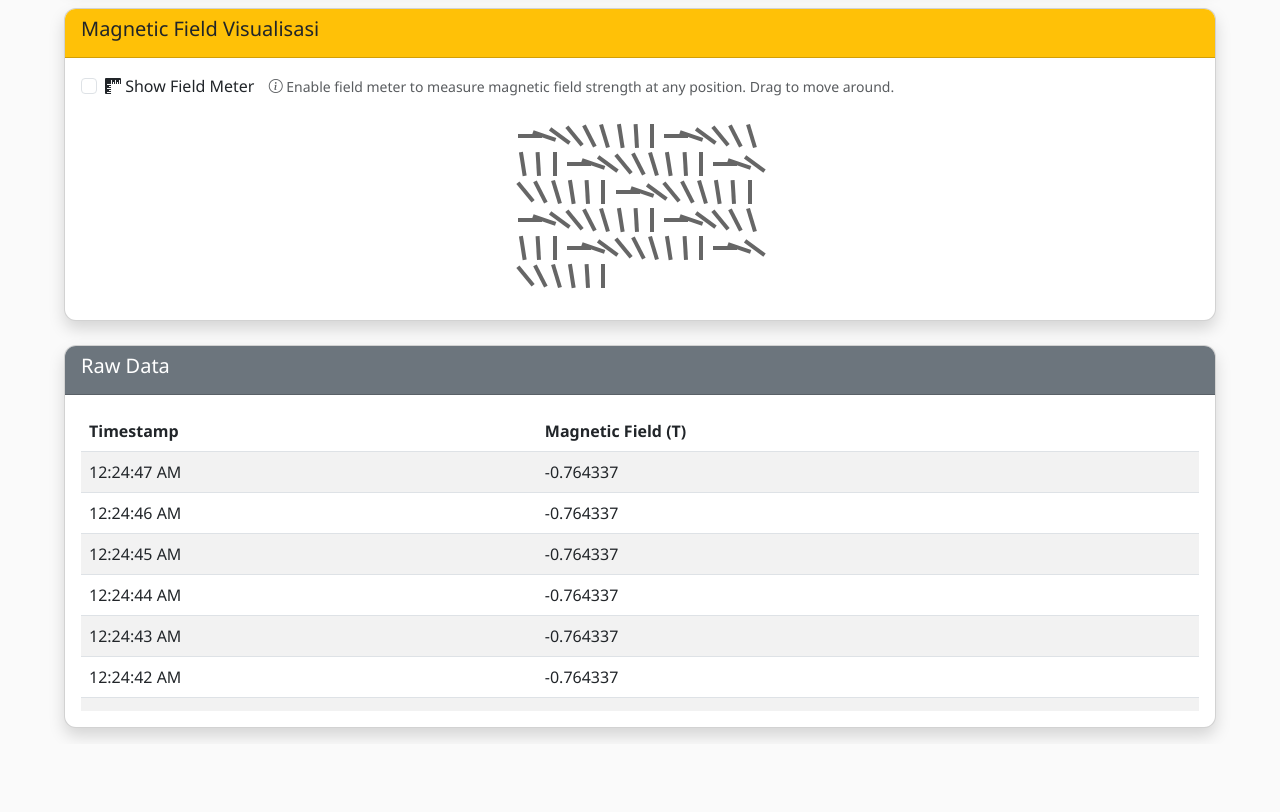
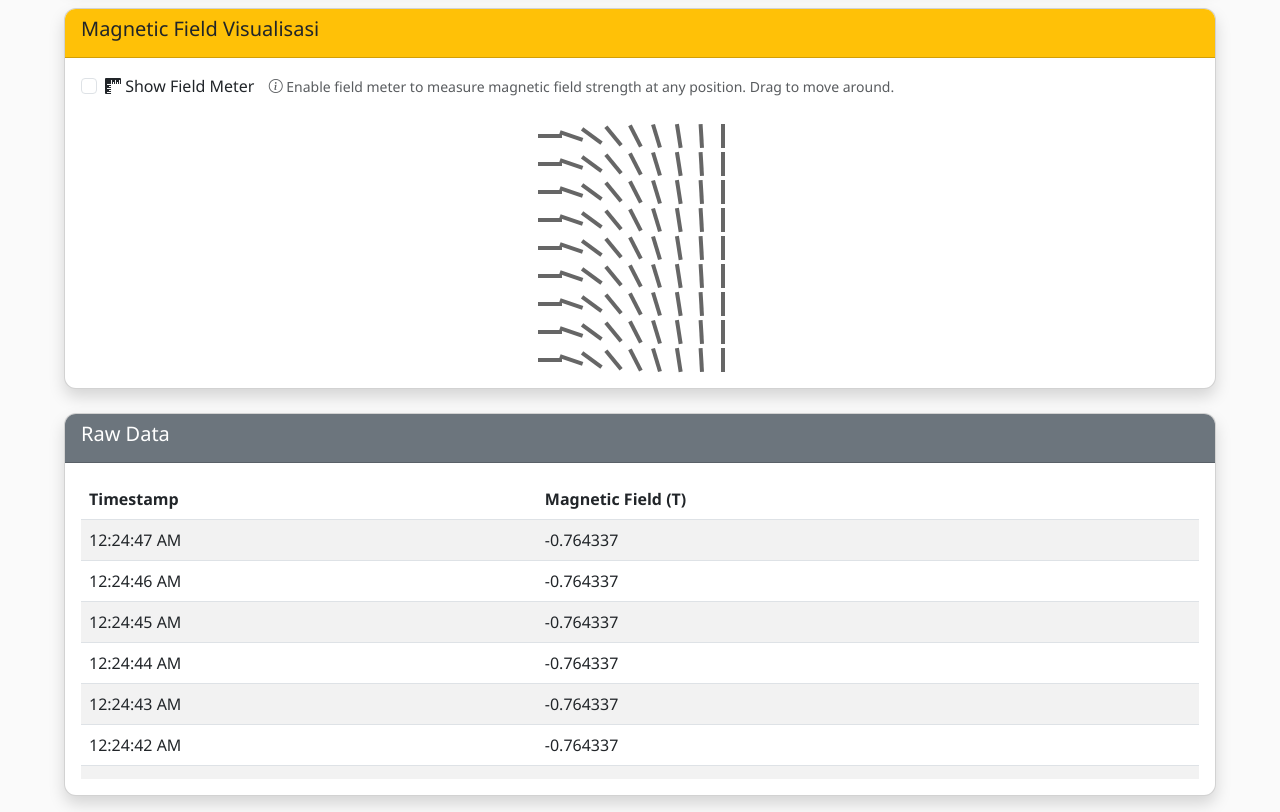
Before and after one commit to 4211421036/magvi, a plain HTML site: page index.html in a window 1280 px wide. Shown: the part 820-1632 px from the top of the page. Before the commit the page ends 1564 px from the top, so only its background shows below. Drawn offline with nearby package versions, Linux system fonts and the light colour scheme.

Commit message:
Update styles.css

```diff
--- a/styles.css
+++ b/styles.css
@@ -111,10 +111,10 @@ h1 { font-size: clamp(1.5rem, 5vw, var(--fs-xl)); margin-bottom: var(--sp-md); }
 /* GRID SPAN */
 .magnet-viz {
   display: grid;
-  grid-template-columns: repeat(auto-fit, minmax(12px, 1fr));
-  gap: var(--sp-xs);
-  max-width: 240px;
-  margin: var(--sp-md) auto;
+  grid-template-columns: repeat(9, 1fr);
+  gap: 4px;
+  width: 200px;
+  margin: auto;
 }
 
 .magnet-viz span {
```
